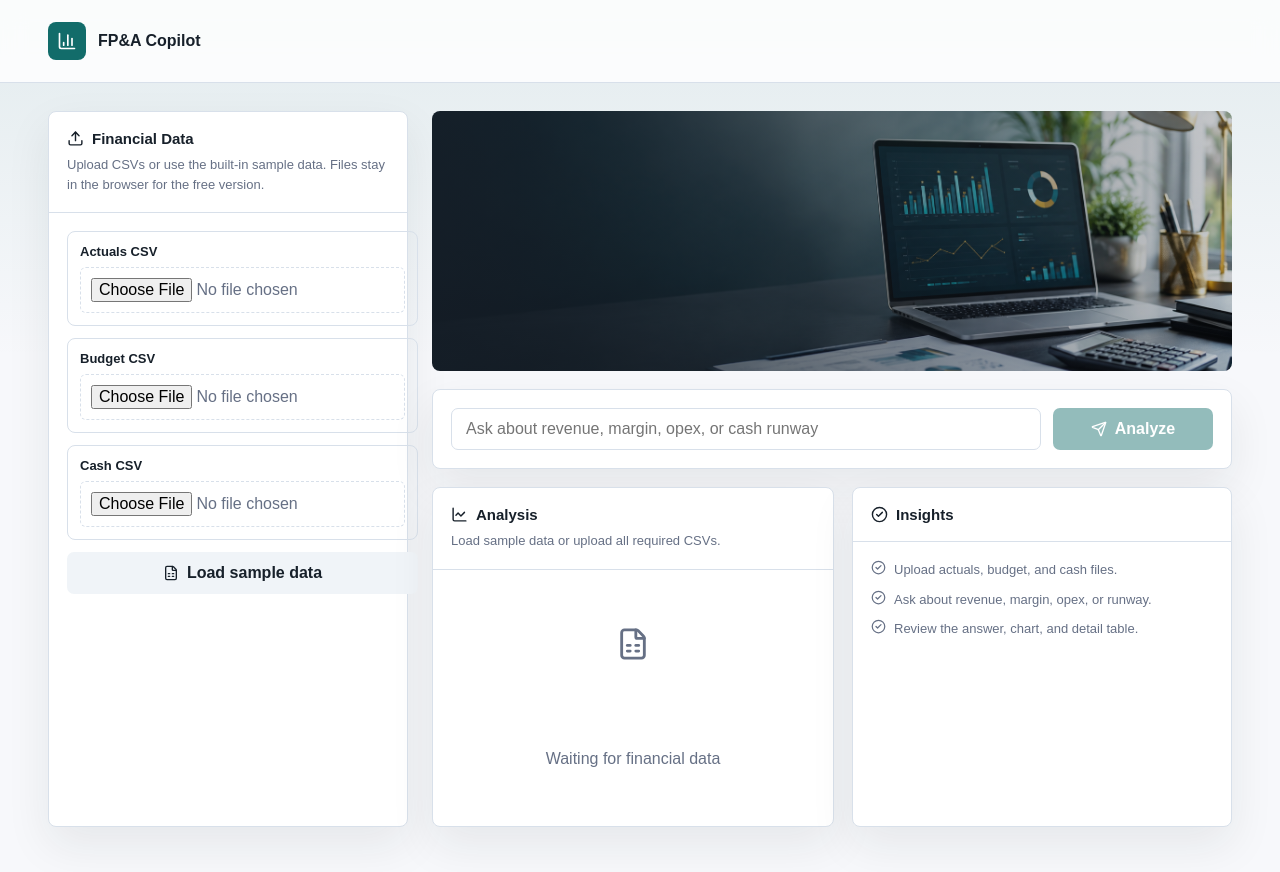
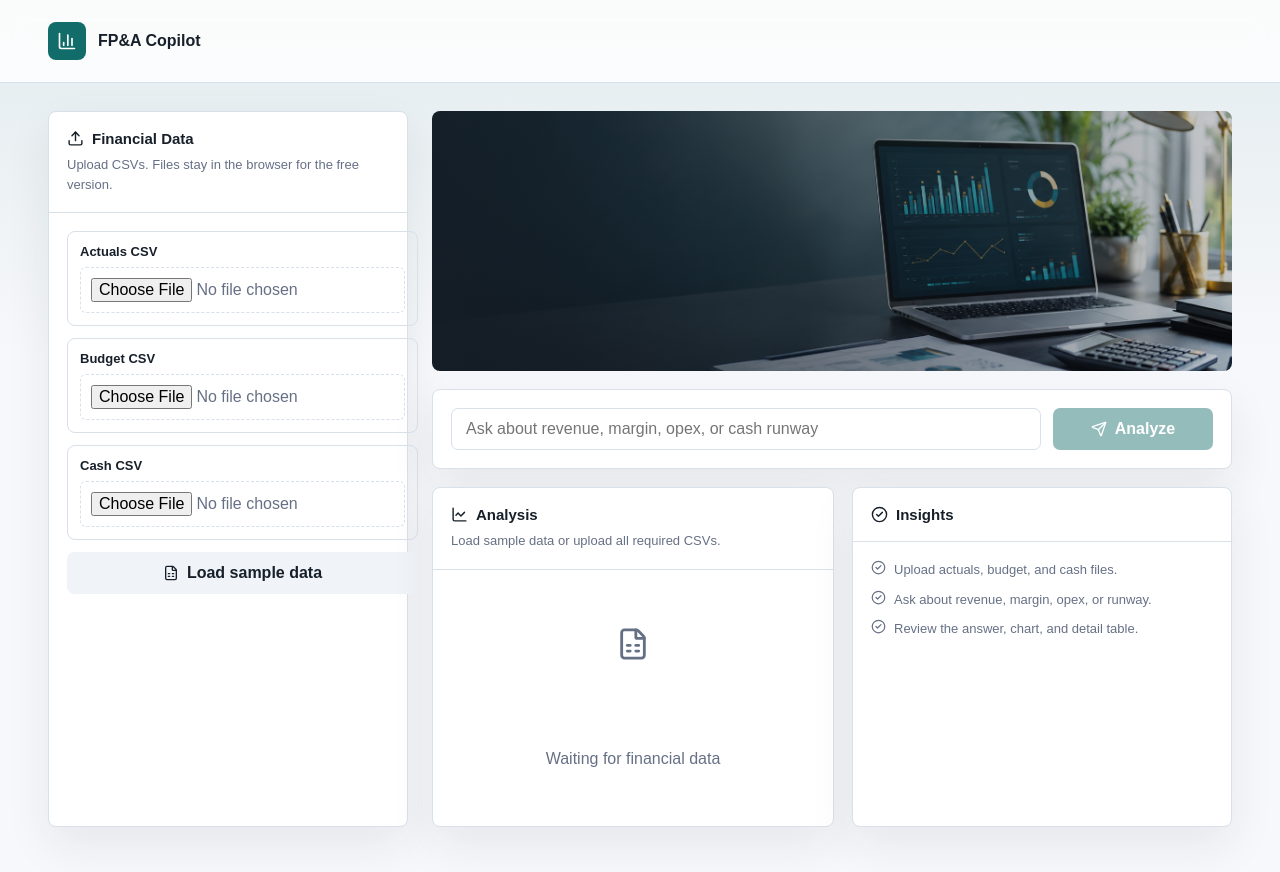
Before and after one commit to ravenfire24/financial-planning-analysis-copilot, a Next.js app: page / in a window 1280 px wide. Shown: the top 872 px of the page. Built offline with nearby package versions, Linux system fonts and the light colour scheme.

Commit message:
Remove sample data copy from upload note

```diff
--- a/components/fpna-dashboard.tsx
+++ b/components/fpna-dashboard.tsx
@@ -160,7 +160,7 @@ export function FpnaDashboard() {
               Financial Data
             </h2>
             <p className="panel-note">
-              Upload CSVs or use the built-in sample data. Files stay in the browser for the free version.
+              Upload CSVs. Files stay in the browser for the free version.
             </p>
           </div>
           <div className="panel-body">
```
